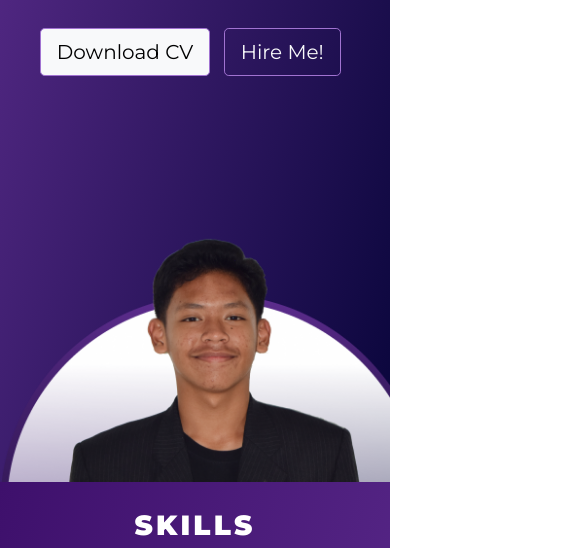
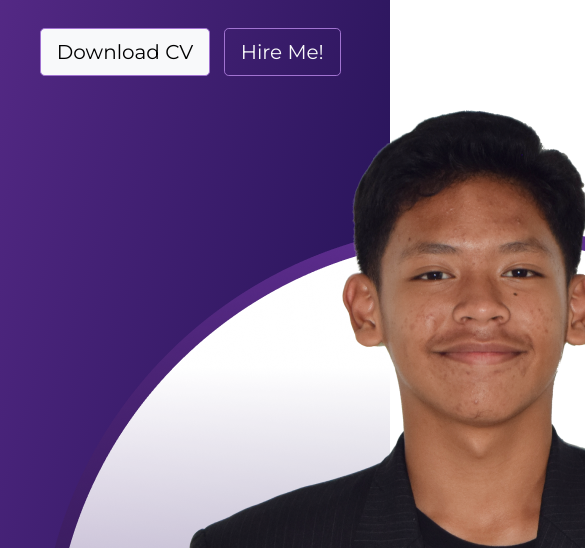
Before and after one commit to Machiiko/bilhaqi-pdf, a plain HTML site: page index.html in a window 390 px wide. Shown: the part 361-909 px from the top of the page, 585 px wide, since content can reach past the window. Drawn offline with nearby package versions, Linux system fonts and the light colour scheme.

Commit message:
test responsive

```diff
--- a/style/style.css
+++ b/style/style.css
@@ -230,7 +230,7 @@ margin: 20px 20px 50px;
 }
 
 
-
+/*
 @media(min-width:1000px){
     .title-image{
         width: 55%;
@@ -238,7 +238,7 @@ margin: 20px 20px 50px;
         top: 30%;
         left: 0%;
     }
-}
+} */
 @media (min-width: 1200px){
     .exp-head{
         margin-left: 115px;
@@ -307,12 +307,12 @@ margin: 20px 20px 50px;
             margin-bottom: 50px;
 
     }
-    .title-image{
+    /* .title-image{
         width: 100%;
         position: absolute;
         top: 65%;
         left: 0%;
-    }
+    } */
 
 
 
@@ -334,33 +334,33 @@ margin: 20px 20px 50px;
 }
 
 @media(max-width:395px){
-    .title-image{
+    /* .title-image{
         width: 100%;
         position: absolute;
         top: 68%;
         left: 0%;
-    }
+    } */
 }
 
 @media(max-width:400px){
-    .title-image{
+    /* .title-image{
         width: 100%;
         position: absolute;
         top: 70%;
         left: 0%;
-    }
+    } */
 }
 
 @media (max-width: 330px){
     .exp-img{
         right: 60px;
     }
-    .title-image{
+    /* .title-image{
         width: 100%;
         position: absolute;
         top: 200%;
         left: 0%;
-    }
+    } */
 }
 
 @media (min-width: 360px){
@@ -371,12 +371,12 @@ margin: 20px 20px 50px;
 }
 
 @media (max-width:378px){
-    .title-image{
+    /* .title-image{
         width: 100%;
         position: absolute;
         top: 81%;
         left: 0%;
-    }
+    } */
 
 
 }
```
